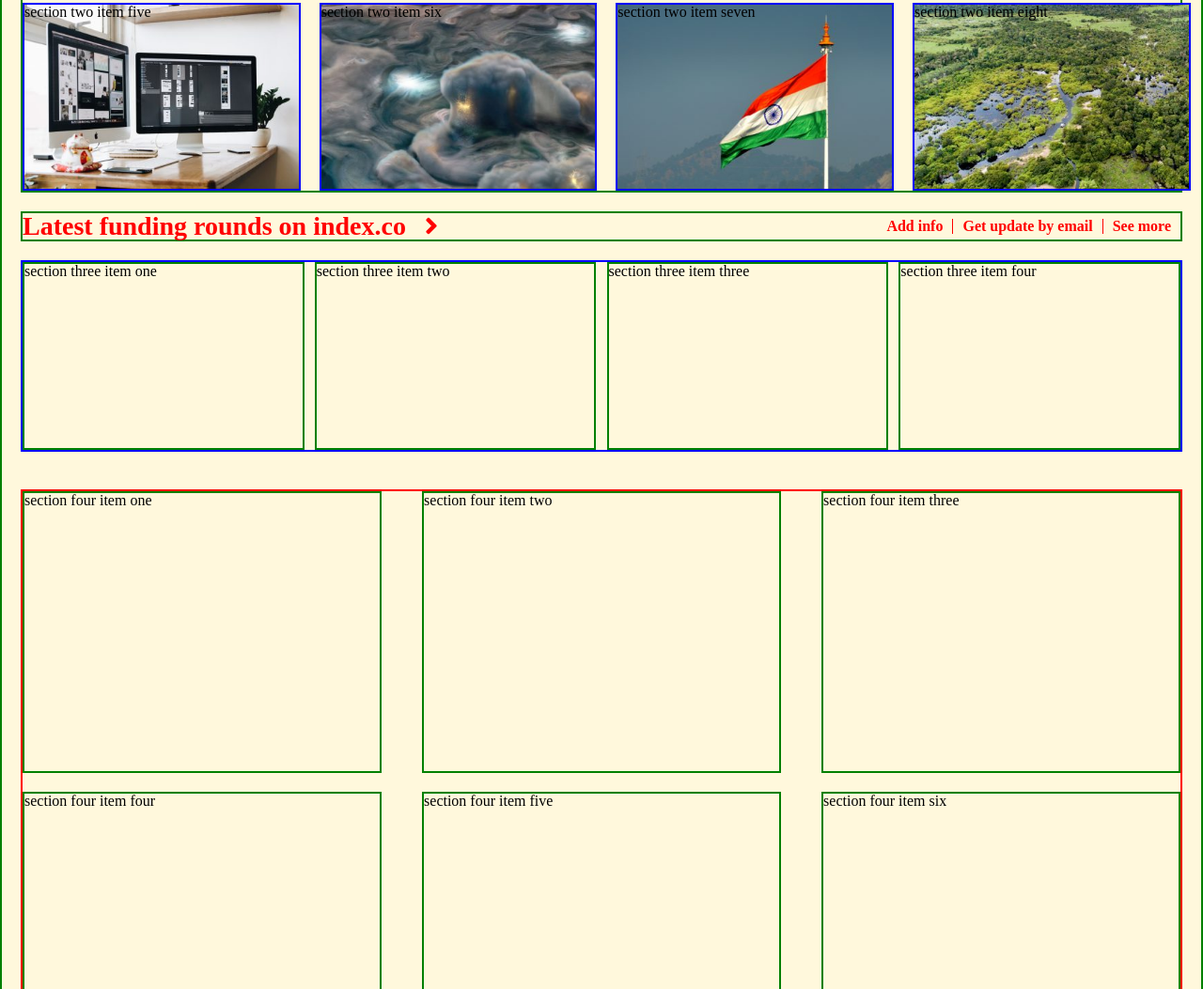
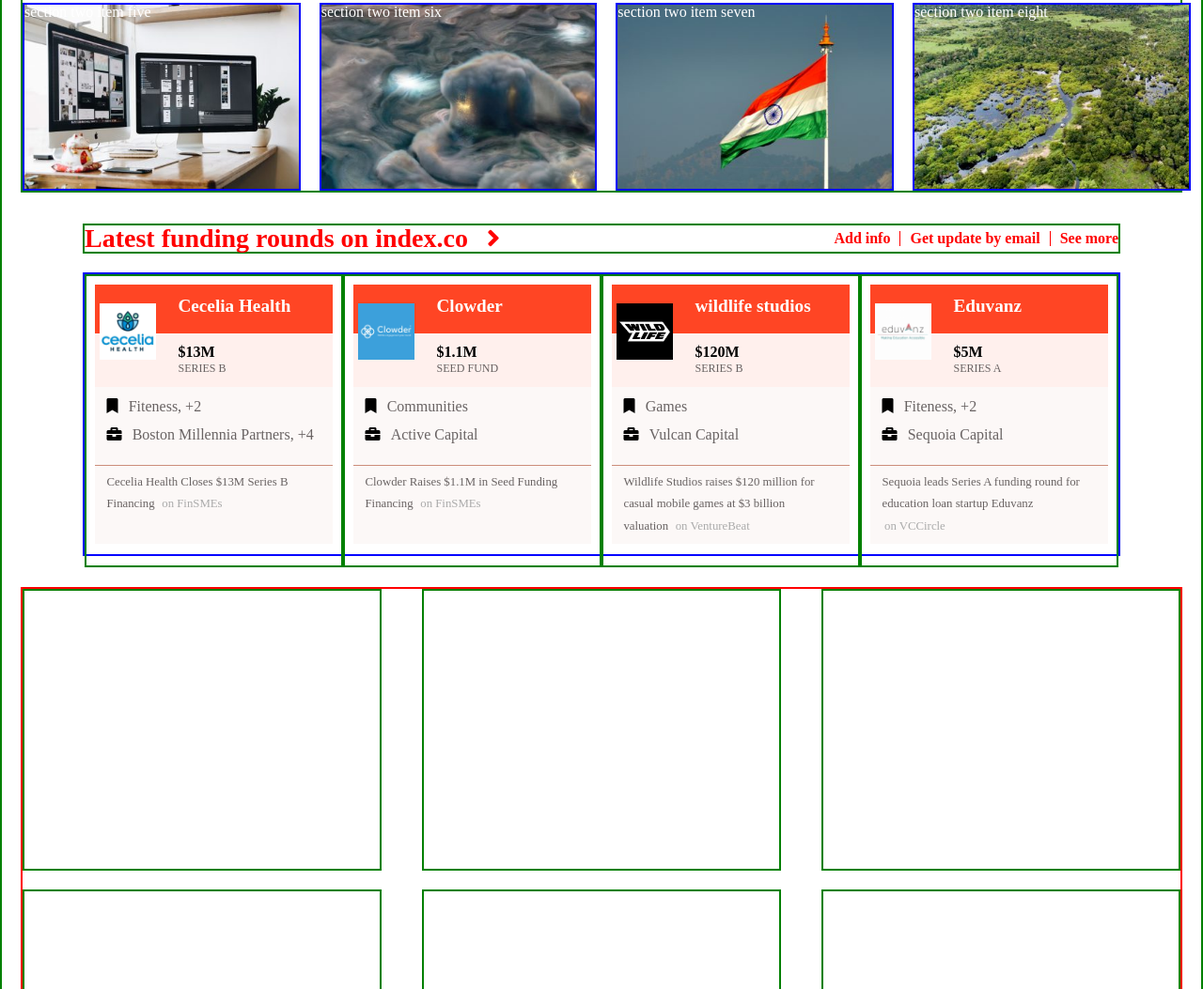
Before and after one commit to Fanger53/responsive-design, a plain HTML site: page index.html in a window 1280 px wide. Shown: the part 910-1963 px from the top of the page at 94% size. Drawn offline with Linux system fonts and the light colour scheme.

Commit message:
styled section three

```diff
--- a/css/style.css
+++ b/css/style.css
@@ -65,7 +65,7 @@
 }
 
 .color-white {
-    color: gray;
+    color: rgb(105, 99, 99);
 }
 
 .titles {
@@ -98,7 +98,8 @@
 }
 
 .right-title #last-a {
-    border: 0px;
+    border: 0;
+    padding-right: 0;
 }
 
 .right-title a:hover {
@@ -195,7 +196,7 @@
 /* main body */
 
 .main-body {
-    background-color: cornsilk;
+    color: white;
     border: 2px solid green;
     padding: 20px;
 }
@@ -293,7 +294,13 @@
 /* main body section three */
 
 .section-three {
-
+    justify-content: center;
+    align-items: center;
+    flex-direction: column;
+    width: 100%;
+    height: 300px;
+    margin-top: 80px;
+    margin-bottom: 40px;
 }
 
 .section-three-title {
@@ -303,6 +310,7 @@
 }
 
 .section-three-title-flex {
+    width: 89%;
     justify-content: space-between;
     align-items: center;
     margin-bottom: 20px;
@@ -310,29 +318,124 @@
 }
 
 .section-three-flex {
-    justify-content: space-between;
-    height: 200px;
+    justify-content: center;
+    /* justify-content: space-between; */
+    width: 89%;
+    height: 300px;
     margin-bottom: 40px;
     border: 2px solid blue;
 }
+/* sectionn three flex items  */
+
+.image-div {
+    position: absolute;
+    margin-top: 20px;
+    margin-left: 5px;
+}
+
+.image-div img {
+    width: 60px;
+    height: 60px;
+}
 
 .section-three-item1 {
-    width: 24%;
+    flex-direction: column;
+    width: 25%;
+    height: 97.7%;
+    padding: 0.8%;
     border: 2px solid green;
 }
 
+.section3-header1 {
+    background-color: hsl(9, 100%, 57%);
+    color: hsl(0, 0%, 100%);
+    height: 39px;
+    font-size: 1.2rem;
+    font-weight: 700;
+    padding-left: 35%;
+    padding-top: 5%;
+}
+
+.section3-div1 {
+    background-color: hsla(9, 100%, 57%, 0.08);
+    height: 57px;
+}
+
+.section3-div1 h4 {
+    color: black;
+    font-weight: 700;
+    text-transform: uppercase;
+    padding-top: 5%;
+    padding-left: 35%;
+}
+
+.section3-div1 h5 {
+    text-transform: uppercase;
+    font-size: 0.75rem;
+    font-weight: 500;
+    padding-top: 1%;
+    padding-left: 35%;
+}
+
+.section3-div2 {
+    flex-direction: column;
+    height: 83px;
+    background-color: hsla(10, 45%, 72%, 0.08);
+    border-bottom: 1px solid  hsl(14, 44%, 64%);
+}
+
+.section3-div2 a {
+    padding-left: 5%;
+    padding-top: 5%;
+    color: #000;
+}
+
+.section3-div2 a span {
+    padding-left: 3%;
+}
+
+#section3-div2-ul {
+    border-bottom: 0;
+}
+
+.section3-div2 li {
+    padding-top: 3%;
+}
+
+.section3-div2 li a {
+    color: rgb(105, 99, 99);
+    font-size: 0.8rem;
+}
+
+.section3-div2 li a span {
+    color:  hsl(0, 0%, 67%);
+}
+
+.section3-div2 li a #last-span {
+    padding-left: 1%;
+}
+
 .section-three-item2 {
-    width: 24%;
+    flex-direction: column;
+    width: 25%;
+    height: 97.7%;
+    padding: 0.8%;
     border: 2px solid green;
 }
 
 .section-three-item3 {
-    width: 24%;
+    flex-direction: column;
+    width: 25%;
+    height: 97.7%;
+    padding: 0.8%;
     border: 2px solid green;
 }
 
 .section-three-item4 {
-    width: 24%;
+    flex-direction: column;
+    width: 25%;
+    height: 97.7%;
+    padding: 0.8%;
     border: 2px solid green;
 }
 
--- a/index.html
+++ b/index.html
@@ -104,7 +104,7 @@
           </div>
         </div>
       </div>
-      <div class="section-three">
+      <div class="section-three flex">
         <div class="section-three-title-flex  flex">
           <div class="titles">
             <a href="">Latest funding rounds on index.co <i class="fas fa-angle-right"></i></a>
@@ -116,17 +116,133 @@
           </div>
         </div>
         <div class="section-three-flex flex">
-          <div class="section-three-item section-three-item1 no-repeat">
-            section three item one
+          <div class="section-three-item1 flex">
+            <h4 class="section3-header1">Cecelia Health</h4>
+            <div class="section3-div1">
+              <h4>$13m</h4>
+              <h5 class="color-white">series b</h5>
+            </div>
+            <div class="section3-div2 flex">
+              <a href=""><i class="fas fa-bookmark"></i>
+                <span class="color-white">
+                  Fiteness, +2
+                </span>
+              </a>
+              <a href=""><i class="fas fa-briefcase"></i>
+                <span class="color-white">
+                  Boston Millennia Partners, +4
+                </span>
+              </a>
+            </div>
+            <ul class="section3-div2" id="section3-div2-ul">
+              <li>
+                <a href="">Cecelia Health Closes $13M Series B</a>
+              </li>
+              <li>
+                <a href="">Financing<span>on FinSMEs</span></a>
+              </li>
+            </ul>
+            <div class="image-div">
+              <img src="/image/section-three-item1-img.jpg" alt="">
+            </div>
           </div>
-          <div class="section-three-item section-three-item2 no-repeat">
-            section three item two
+          <div class="section-three-item2 flex">
+            <h4 class="section3-header1">Clowder</h4>
+            <div class="section3-div1">
+              <h4>$1.1m</h4>
+              <h5 class="color-white">seed fund</h5>
+            </div>
+            <div class="section3-div2 flex">
+              <a href=""><i class="fas fa-bookmark"></i>
+                <span class="color-white">
+                  Communities
+                </span>
+              </a>
+              <a href=""><i class="fas fa-briefcase"></i>
+                <span class="color-white">
+                  Active Capital
+                </span>
+              </a>
+            </div>
+            <ul class="section3-div2" id="section3-div2-ul">
+              <li>
+                <a href="">Clowder Raises $1.1M in Seed Funding </a>
+              </li>
+              <li>
+                <a href="">Financing<span>on FinSMEs</span></a>
+              </li>
+            </ul>
+            <div class="image-div">
+              <img src="/image/section-three-item2-img.jpg" alt="">
+            </div>
           </div>
-          <div class="section-three-item section-three-item3 no-repeat">
-            section three item three
+          <div class="section-three-item3 flex">
+            <h4 class="section3-header1">wildlife studios</h4>
+            <div class="section3-div1">
+              <h4>$120m</h4>
+              <h5 class="color-white">series b</h5>
+            </div>
+            <div class="section3-div2 flex">
+              <a href=""><i class="fas fa-bookmark"></i>
+                <span class="color-white">
+                  Games
+                </span>
+              </a>
+              <a href=""><i class="fas fa-briefcase"></i>
+                <span class="color-white">
+                  Vulcan Capital
+                </span>
+              </a>
+            </div>
+            <ul class="section3-div2" id="section3-div2-ul">
+              <li>
+                <a href="">
+                  Wildlife Studios raises $120 million for </a>
+              </li>
+              <li>
+                <a href="">
+                  casual mobile games at $3 billion</a>
+              </li>
+              <li>
+                <a href="">valuation<span>on VentureBeat</span></a>
+              </li>
+            </ul>
+            <div class="image-div">
+              <img src="/image/section-three-item3-img.jpg" alt="">
+            </div>
           </div>
-          <div class="section-three-item section-three-item4 no-repeat">
-            section three item four
+          <div class="section-three-item4 flex">
+            <h4 class="section3-header1">Eduvanz</h4>
+            <div class="section3-div1">
+              <h4>$5m</h4>
+              <h5 class="color-white">series a</h5>
+            </div>
+            <div class="section3-div2 flex">
+              <a href=""><i class="fas fa-bookmark"></i>
+                <span class="color-white">
+                  Fiteness, +2
+                </span>
+              </a>
+              <a href=""><i class="fas fa-briefcase"></i>
+                <span class="color-white">
+                  Sequoia Capital
+                </span>
+              </a>
+            </div>
+            <ul class="section3-div2" id="section3-div2-ul">
+              <li>
+                <a href="">Sequoia leads Series A funding round for</a>
+              </li>
+              <li>
+                <a href="">education loan startup Eduvanz </a>
+              </li>
+              <li>
+                <a href=""><span id="last-span">on VCCircle</span></a>
+              </li>
+            </ul>
+            <div class="image-div">
+              <img src="/image/section-three-item4-img.jpg" alt="">
+            </div>
           </div>
         </div>
       </div>
```
Also changed, not shown: image/section-three-item4-img.jpg (added).
